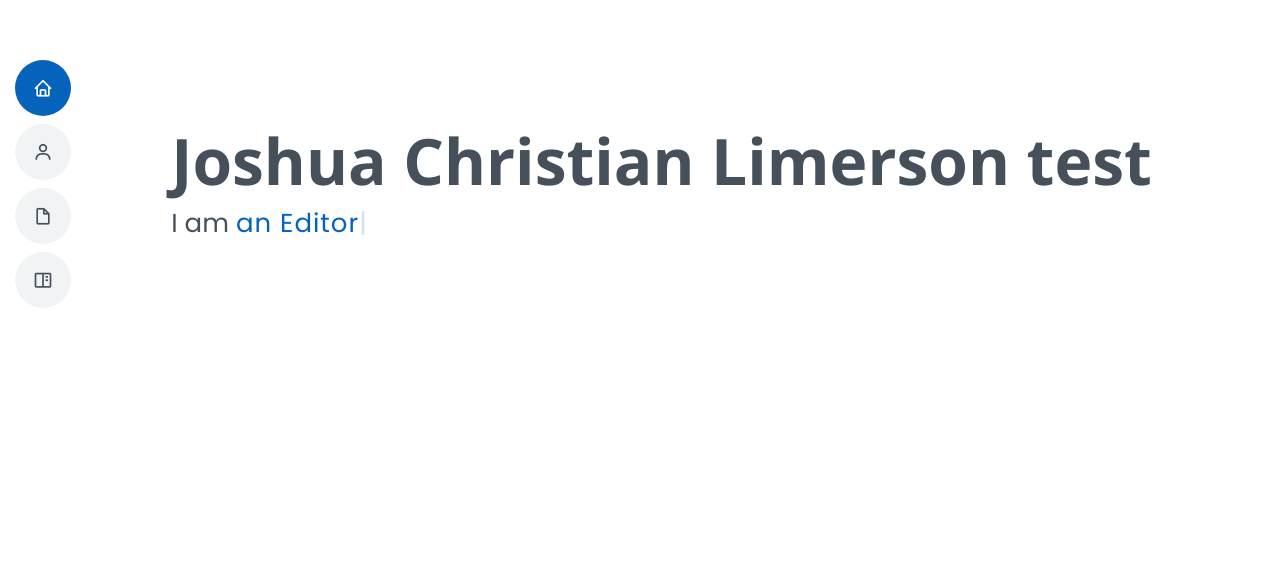
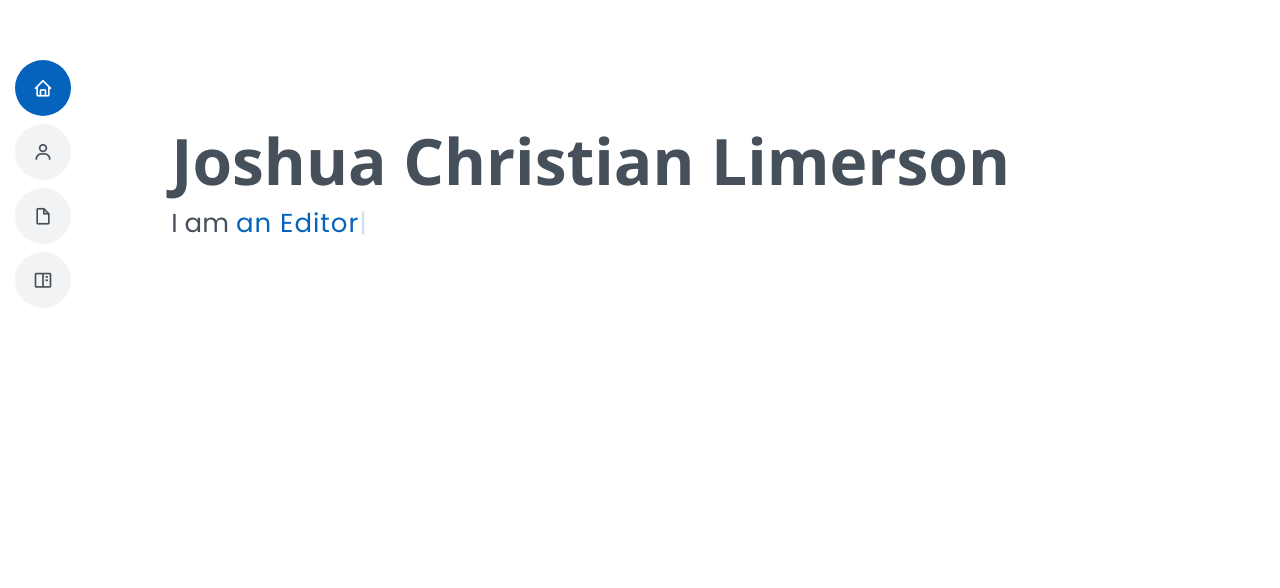
Before and after one commit to JoshuaChristianLimerson/JoshuaChristianLimerson.github.io, a plain HTML site: page index.html in a window 1280 px wide. Shown: the part 212-800 px from the top of the page. Drawn offline with nearby package versions, Linux system fonts and the light colour scheme.

Commit message:
revert testing

```diff
--- a/index.html
+++ b/index.html
@@ -57,7 +57,7 @@
   <!-- ======= Hero Section ======= -->
   <section id="hero" class="d-flex flex-column justify-content-center">
     <div class="container" data-aos="zoom-in" data-aos-delay="100">
-      <h1>Joshua Christian Limerson test</h1>
+      <h1>Joshua Christian Limerson</h1>
       <p>I am <span class="typed" data-typed-items="a Designer, an Editor, a Developer, a Freelancer, an Undergraduate"></span></p>
     </div>
   </section><!-- End Hero -->
```
